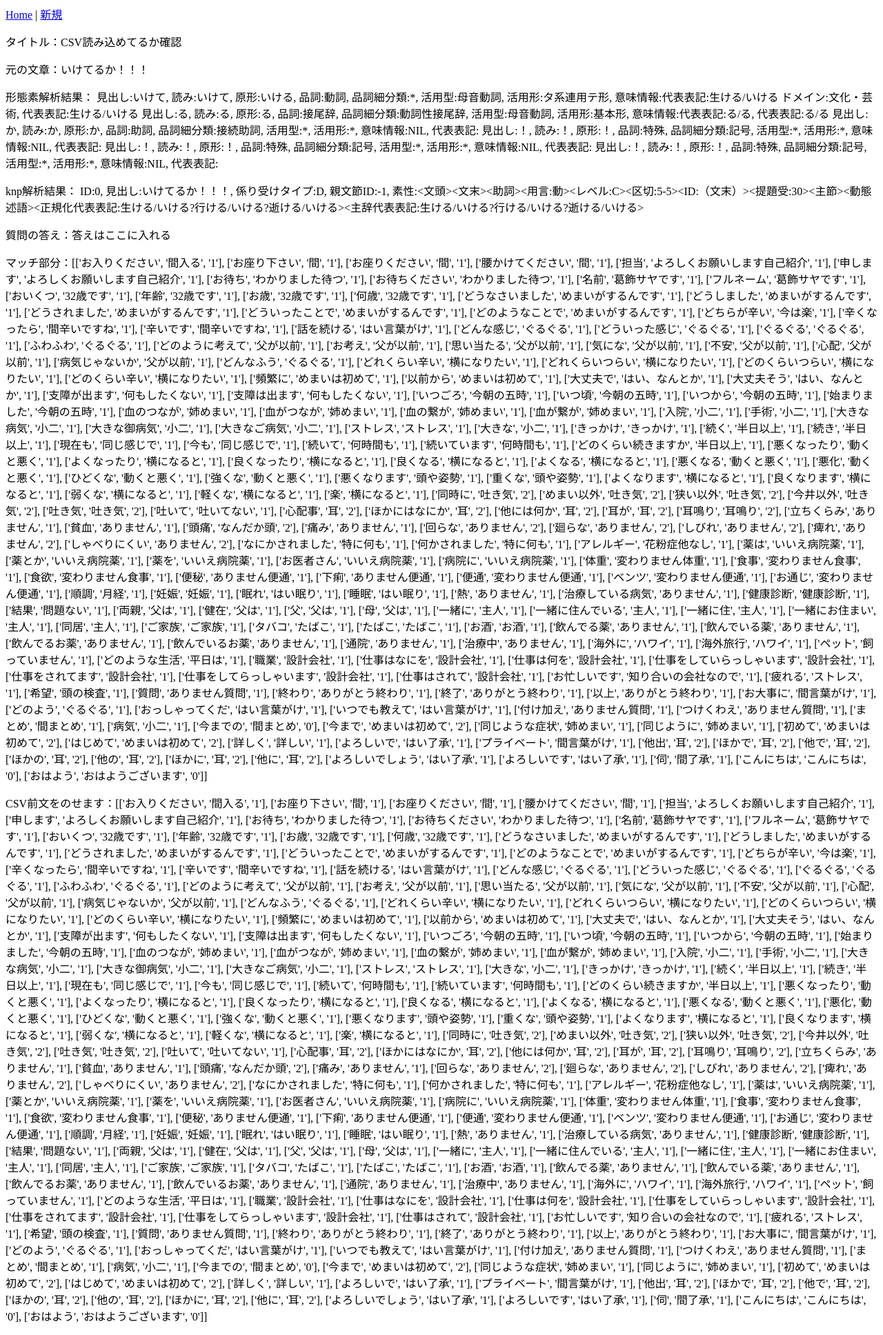
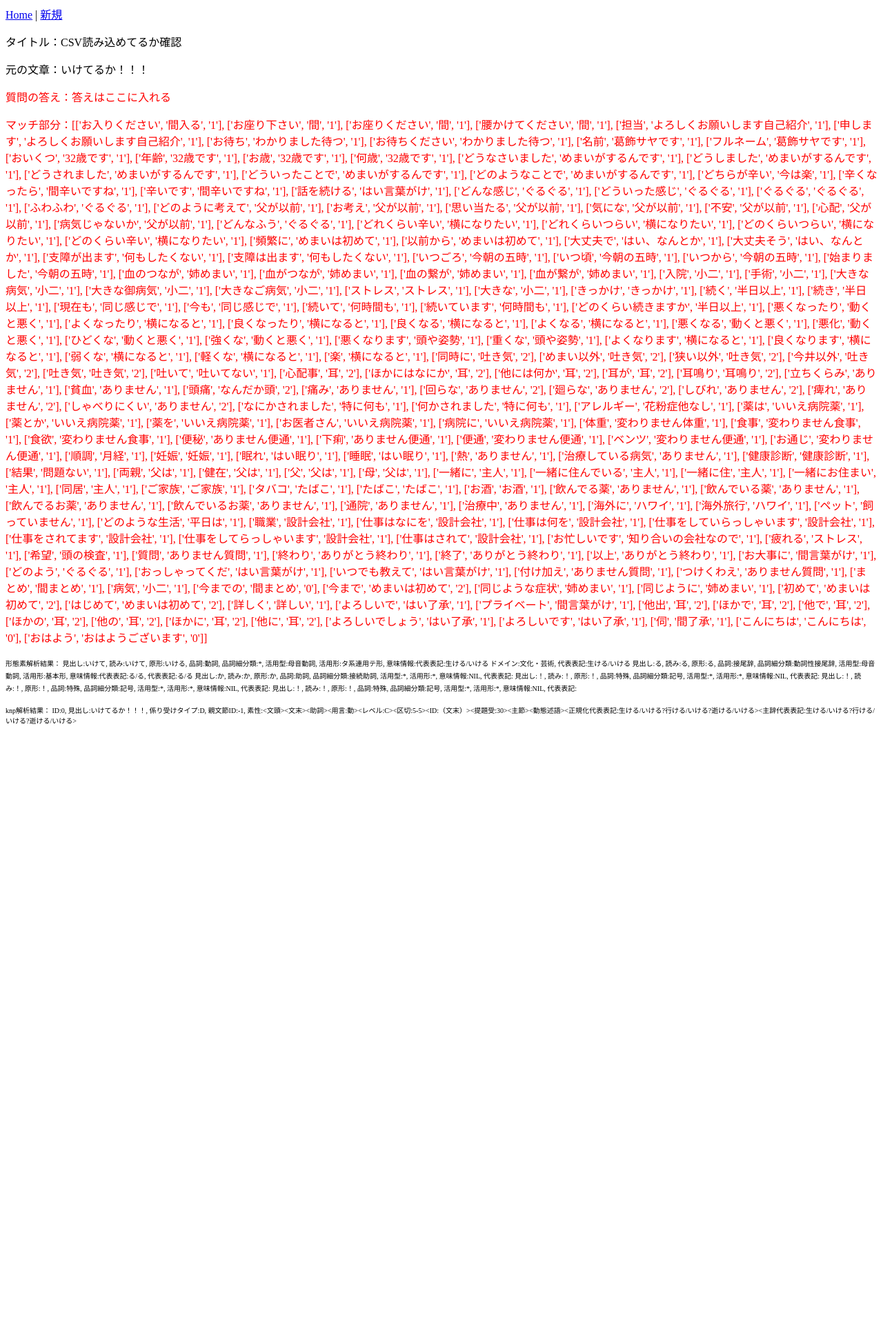
Before and after one commit to SatoshiHonma/first_chatbot, a Django app: page /detail/2 in a window 1280 px wide. Shown: the whole page at 69% size. After the commit the page ends 1050 px from the top, so only its background shows below. Run offline with Django 3.2, Linux system fonts and the light colour scheme; data comes from the database, SQL or seed files in the repository; both versions use the stored data as it was after the commit.

Commit message:
単純キーワードマッチング（大塚）

```diff
--- a/formapp/views.py
+++ b/formapp/views.py
@@ -51,9 +51,15 @@ def formfunc(request):
             #post.knp = "aaaa11"
             post.knp = knp_temp
 
-            post.answer = '答えはここに入れる'
+            for  i in range(len(l_match)):
+                #if raw_sentence.find(l_match[i][0]):
+                if l_match[i][0] in raw_sentence:
+                   post.answer = l_match[i][1]
+                   post.match = l_match[i][0]
+                   break
+            #post.answer = '答えはここに入れる'
             #post.match = 'マッチ部分はここに入れる'
-            post.match = l_match
+            #post.match = l_match
             post.save()
             return redirect('list')
     else:
--- a/templates/detail.html
+++ b/templates/detail.html
@@ -3,9 +3,8 @@
 {% block content %}
   <p>タイトル：{{ post.title }}</p>
   <p>元の文章：{{ post.memo }}</p>
-  <p>形態素解析結果：{{ post.juman }}</p>
-  <p>knp解析結果：{{ post.knp }}</p>
-  <p>質問の答え：{{ post.answer }}</p>
-  <p>マッチ部分：{{ post.match }}</p>
-  <p>CSV前文をのせます：{{ post.match }}</p>
+  <p><font color=red>質問の答え：{{ post.answer }}</p>
+  <p><font color=red>マッチ部分：{{ post.match }}</p>
+  <p><font  size="1" color=black>形態素解析結果：{{ post.juman }}</p>
+  <p><font  size="1" color=black>knp解析結果：{{ post.knp }}</p>
 {% endblock content %}
--- a/templates/form.html
+++ b/templates/form.html
@@ -1,7 +1,7 @@
 {% extends 'base.html' %}
 
 {% block content %}
-  <h1>形態素解析とKNPします</h1>
+  <h1>形態素解析/KNP→パターンマッチング（去年のシンプルパターンマッチング）</h1>
   <form method="POST">
     {% csrf_token %}
     {{ form.as_p }}
```
Also changed, not shown: db.sqlite3, 1 other file.
